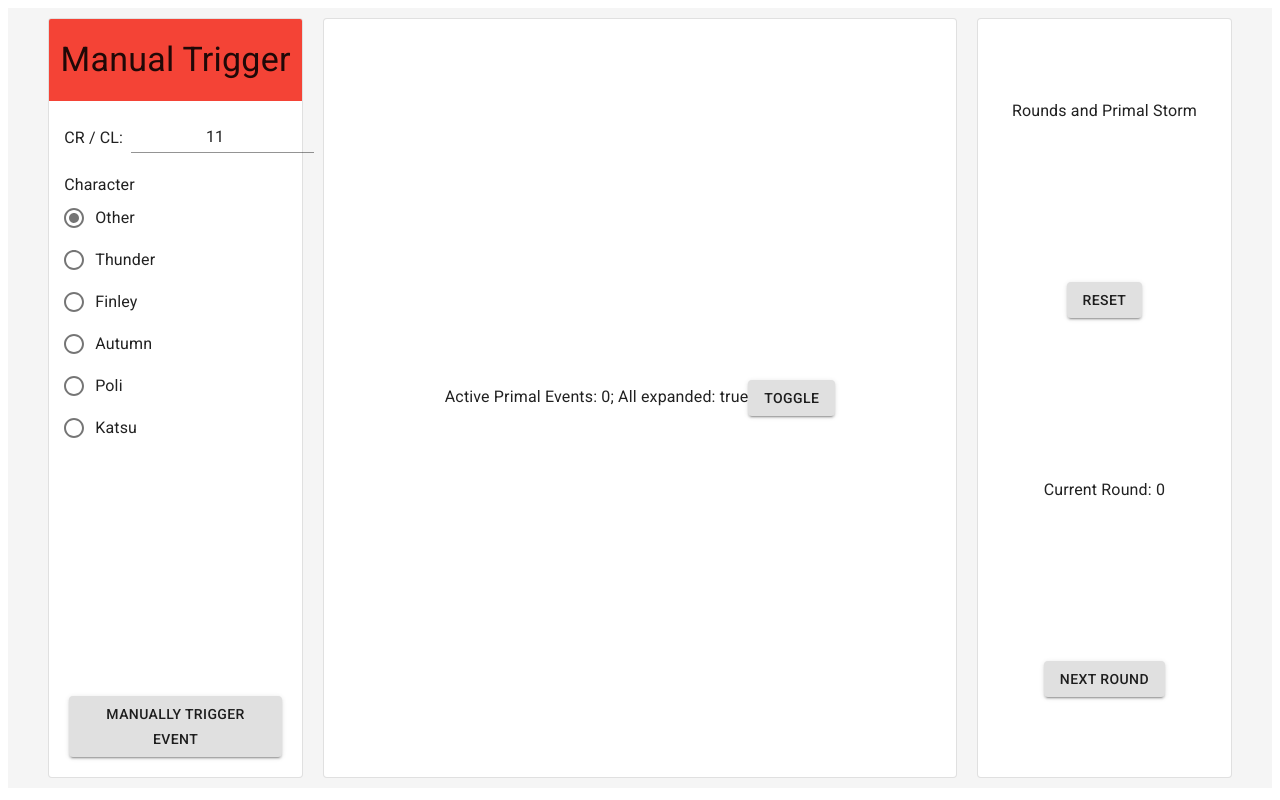
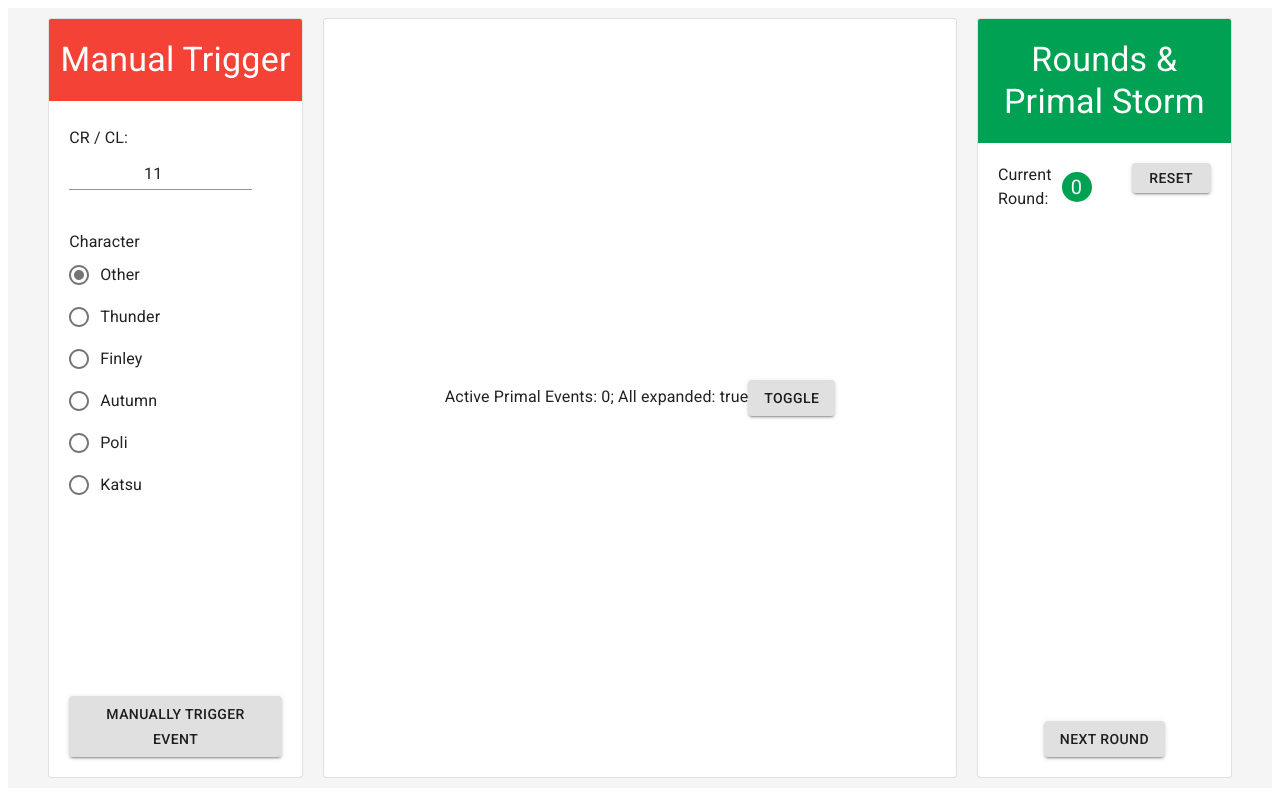
Before and after one commit to Yayspam/PFPrimalMagic, a React (Create React App) app in the folder Web/: page / in a window 1280 px wide. Built offline with nearby package versions, Linux system fonts and the light colour scheme.

Commit message:
Updated the rounds and primal storm bar, made a common header component and also updated some styles

```diff
--- a/Web/src/manualTriggerBar/manualTriggerHeader.component.js
+++ b/Web/src/common/barHeader.component.js
@@ -7,22 +7,23 @@ const useStyles = makeStyles({
     paddingBottom: 20,
     width: '100%',
     textAlign: 'center',
-    backgroundColor: '#f44336',
+    backgroundColor: ({ colour }) => colour,
+    color: 'white',
     borderTopLeftRadius: 2,
     borderTopRightRadius: 2,
   },
 });
 
-const ManualTriggerHeader = () => {
-  const classes = useStyles();
+const BarHeader = ({ title, colour }) => {
+  const classes = useStyles({ colour });
 
   return (
     <Box className={classes.header}>
       <Typography variant="h4">
-        Manual Trigger
+        {title}
       </Typography>
     </Box>
   );
 }
 
-export default ManualTriggerHeader;
+export default BarHeader;
--- a/Web/src/manualTriggerBar/characterSwitch.component.js
+++ b/Web/src/manualTriggerBar/characterSwitch.component.js
@@ -5,8 +5,7 @@ import { characterInitialState, characters, characterSelector, setManualTriggerC
 
 const useStyles = makeStyles({
   radioContainer: {
-    marginTop: 20,
-    marginRight: 78,
+    padding: 20
   }
 });
 
--- a/Web/src/manualTriggerBar/crInput.component.js
+++ b/Web/src/manualTriggerBar/crInput.component.js
@@ -7,7 +7,7 @@ const useStyles = makeStyles({
   inputContainer: {
     display: 'flex',
     flexDirection: 'row',
-    paddingTop: 20
+    padding: 20,
   },
   input: {
     textAlign: 'center'
--- a/Web/src/manualTriggerBar/manualTrigger.component.js
+++ b/Web/src/manualTriggerBar/manualTrigger.component.js
@@ -1,9 +1,9 @@
 import { Box, Button, makeStyles } from '@material-ui/core';
 import React from 'react'
 import { useDispatch } from 'react-redux';
+import BarHeader from '../common/barHeader.component';
 import { manualTriggerThunk } from '../state/manualTrigger/manualTriggerState';
 import ManualTriggerContent from './manualTriggerContent.component';
-import ManualTriggerHeader from './manualTriggerHeader.component';
 
 const useStyles = makeStyles({
   container: {
@@ -29,7 +29,7 @@ const ManualTriggerBar = () => {
 
   return (
     <Box className={classes.container}>
-      <ManualTriggerHeader />
+      <BarHeader title="Manual Trigger" colour="#f44336" />
       <ManualTriggerContent />
       <Box className={classes.footer}>
         <Button
--- a/Web/src/manualTriggerBar/manualTriggerContent.component.js
+++ b/Web/src/manualTriggerBar/manualTriggerContent.component.js
@@ -10,11 +10,6 @@ const useStyles = makeStyles({
     display: 'flex',
     flexDirection: 'column',
     justifyContent: 'flex-start',
-    paddingLeft: 30
-  },
-  radioContainer: {
-    marginTop: 10,
-    marginRight: 78
   }
 });
 
--- a/Web/src/roundsBar/roundsBar.component.js
+++ b/Web/src/roundsBar/roundsBar.component.js
@@ -1,17 +1,21 @@
-import { Button, makeStyles, Typography } from '@material-ui/core';
+import { Box, Button, makeStyles } from '@material-ui/core';
 import React from 'react'
-import { useDispatch, useSelector } from 'react-redux';
-import { resetAll } from '../state/app/primalMagic.reducer';
-import { advanceRoundThunk, currentRoundSelector } from '../state/rounds/roundsState';
+import { useDispatch } from 'react-redux';
+import BarHeader from '../common/barHeader.component';
+import { advanceRoundThunk } from '../state/rounds/roundsState';
+import RoundsContent from './roundsContent.component';
 
 const useStyles = makeStyles({
-  content: {
+  container: {
     display: 'flex',
     flexDirection: 'column',
-    justifyContent: 'space-around',
+    justifyContent: 'space-between',
     height: '100%',
     width: '100%',
     alignItems: 'center'
+  },
+  footer: {
+    margin: 20
   }
 });
 
@@ -19,27 +23,24 @@ const RoundsBar = () => {
   const classes = useStyles();
   const dispatch = useDispatch();
 
-  const currentRound = useSelector(currentRoundSelector);
 
-  const onResetClicked = () => {
-    dispatch(resetAll());
-  };
 
   const onNextRoundClicked = () => {
     dispatch(advanceRoundThunk());
   };
 
   return (
-    <div className={classes.content}>
-      <Typography>Rounds and Primal Storm</Typography>
-      <Button variant='contained' onClick={onResetClicked}>
-        Reset
-      </Button>
-      <Typography>Current Round: {currentRound}</Typography>
-      <Button variant='contained' onClick={onNextRoundClicked}>
-        Next Round
-      </Button>
-    </div>
+    <Box className={classes.container}>
+      <BarHeader title="Rounds & Primal Storm" colour="#00a152" />
+      <RoundsContent />
+      <Box className={classes.footer}>
+        <Button
+          variant='contained'
+          onClick={onNextRoundClicked}>
+            Next Round
+        </Button>
+      </Box>
+    </Box>
   );
 };
 
--- /dev/null
+++ b/Web/src/roundsBar/roundsContent.component.js
@@ -0,0 +1,58 @@
+import React from 'react'
+import { Avatar, Box, Button, makeStyles, Typography } from '@material-ui/core';
+import { useDispatch, useSelector } from 'react-redux';
+import { currentRoundSelector } from '../state/rounds/roundsState';
+import { resetAll } from '../state/app/primalMagic.reducer';
+
+const useStyles = makeStyles({
+  content: {
+    height: '100%',
+    width: '100%',
+    display: 'flex',
+    flexDirection: 'row',
+    justifyContent: 'space-between',
+    alignItems: 'flex-start'
+  },
+  resetButton: {
+    width: 130,
+    height: 30,
+    margin: 20
+  },
+  currentRoundDisplay: {
+    margin: 20,
+    display: 'flex',
+    flexDirection: 'row',
+    alignItems: 'center',
+    justifyContent: 'flex-start'
+  },
+  roundAvatar: {
+    backgroundColor: '#00a152',
+    height: 30,
+    width: 30,
+    marginLeft: 10
+  }
+});
+
+const RoundsContent = () => {
+  const classes = useStyles();
+  const dispatch = useDispatch();
+
+  const currentRound = useSelector(currentRoundSelector);
+
+  const onResetClicked = () => {
+    dispatch(resetAll());
+  };
+
+  return (
+    <Box className={classes.content} >
+      <Typography className={classes.currentRoundDisplay}>
+        Current Round: <Avatar className={classes.roundAvatar}>{currentRound}</Avatar>
+      </Typography>
+      <Button className={classes.resetButton} variant='contained' onClick={onResetClicked}>
+        Reset
+      </Button>
+    </Box>
+  );
+}
+
+export default RoundsContent;
```
